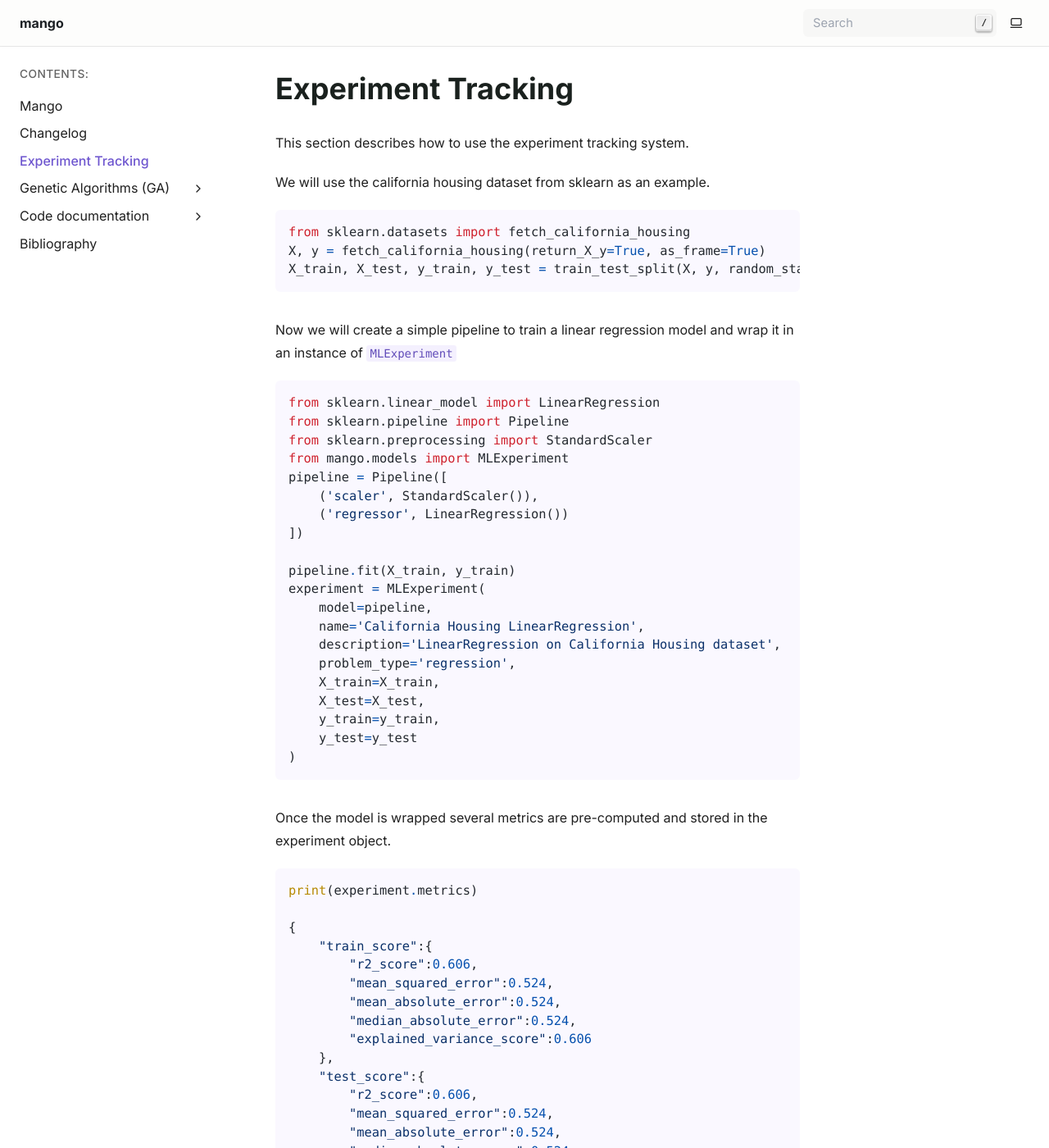
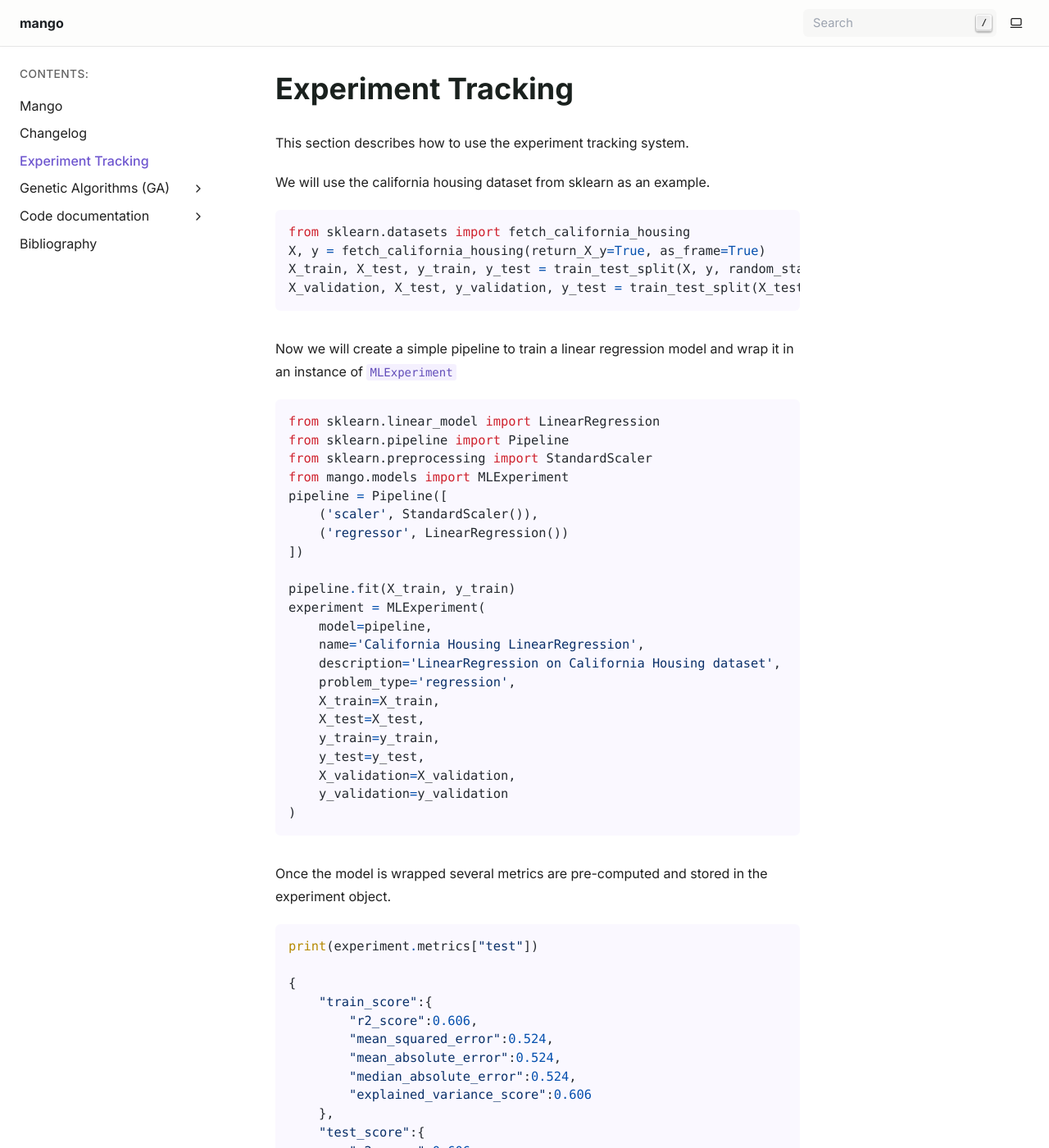
Before and after one commit to baobabsoluciones/mango, a Sphinx documentation site: the page built from docs/source/experiment_tracking.rst, in a window 1280 px wide and 1400 px high. Shown: the whole window at 82% size. Built offline with Sphinx 7.4.7, drawn with Linux system fonts in a browser that asks for light colours.

Commit message:
Update docs

```diff
--- a/docs/source/experiment_tracking.rst
+++ b/docs/source/experiment_tracking.rst
@@ -9,7 +9,8 @@ We will use the california housing dataset from sklearn as an example.
 
     from sklearn.datasets import fetch_california_housing
     X, y = fetch_california_housing(return_X_y=True, as_frame=True)
-    X_train, X_test, y_train, y_test = train_test_split(X, y, random_state=0)
+    X_train, X_test, y_train, y_test = train_test_split(X, y, random_state=0, test_size=0.3)
+    X_validation, X_test, y_validation, y_test = train_test_split(X_test, y_test, random_state=0, test_size=0.5)
 
 Now we will create a simple pipeline to train a linear regression model and wrap it in an instance of :class:`MLExperiment<mango.models.experiment_tracking.MLExperiment>`
 
@@ -33,14 +34,16 @@ Now we will create a simple pipeline to train a linear regression model and wrap
         X_train=X_train,
         X_test=X_test,
         y_train=y_train,
-        y_test=y_test
+        y_test=y_test,
+        X_validation=X_validation,
+        y_validation=y_validation
     )
 
 Once the model is wrapped several metrics are pre-computed and stored in the experiment object.
 
 .. code-block:: python
 
-    print(experiment.metrics)
+    print(experiment.metrics["test"])
 
     {
         "train_score":{
```
